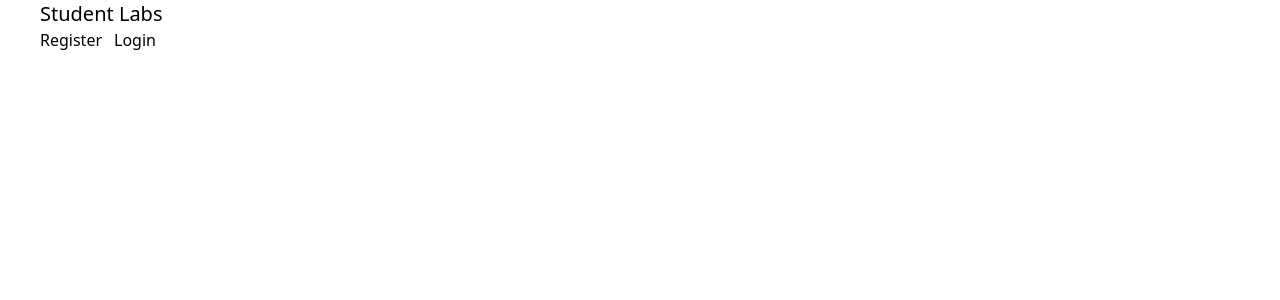
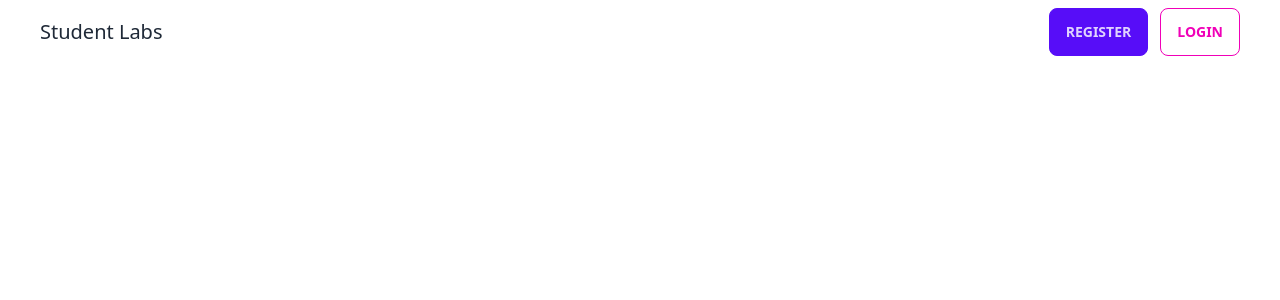
Before and after one commit to Enderboy2/student-labs, a Next.js app in the folder frontend/: page / in a window 1280 px wide. Shown: the top 300 px of the page. Built offline with nearby package versions, Linux system fonts and the light colour scheme.

Commit message:
Add daisyUI

```diff
--- a/frontend/tailwind.config.js
+++ b/frontend/tailwind.config.js
@@ -1,18 +1,18 @@
 /** @type {import('tailwindcss').Config} */
 module.exports = {
   content: [
-    './src/pages/**/*.{js,ts,jsx,tsx,mdx}',
-    './src/components/**/*.{js,ts,jsx,tsx,mdx}',
-    './src/app/**/*.{js,ts,jsx,tsx,mdx}',
+    "./src/pages/**/*.{js,ts,jsx,tsx,mdx}",
+    "./src/components/**/*.{js,ts,jsx,tsx,mdx}",
+    "./src/app/**/*.{js,ts,jsx,tsx,mdx}",
   ],
   theme: {
     extend: {
       backgroundImage: {
-        'gradient-radial': 'radial-gradient(var(--tw-gradient-stops))',
-        'gradient-conic':
-          'conic-gradient(from 180deg at 50% 50%, var(--tw-gradient-stops))',
+        "gradient-radial": "radial-gradient(var(--tw-gradient-stops))",
+        "gradient-conic":
+          "conic-gradient(from 180deg at 50% 50%, var(--tw-gradient-stops))",
       },
     },
   },
-  plugins: [],
-}
+  plugins: [require("@tailwindcss/typography"), require("daisyui")],
+};
```
